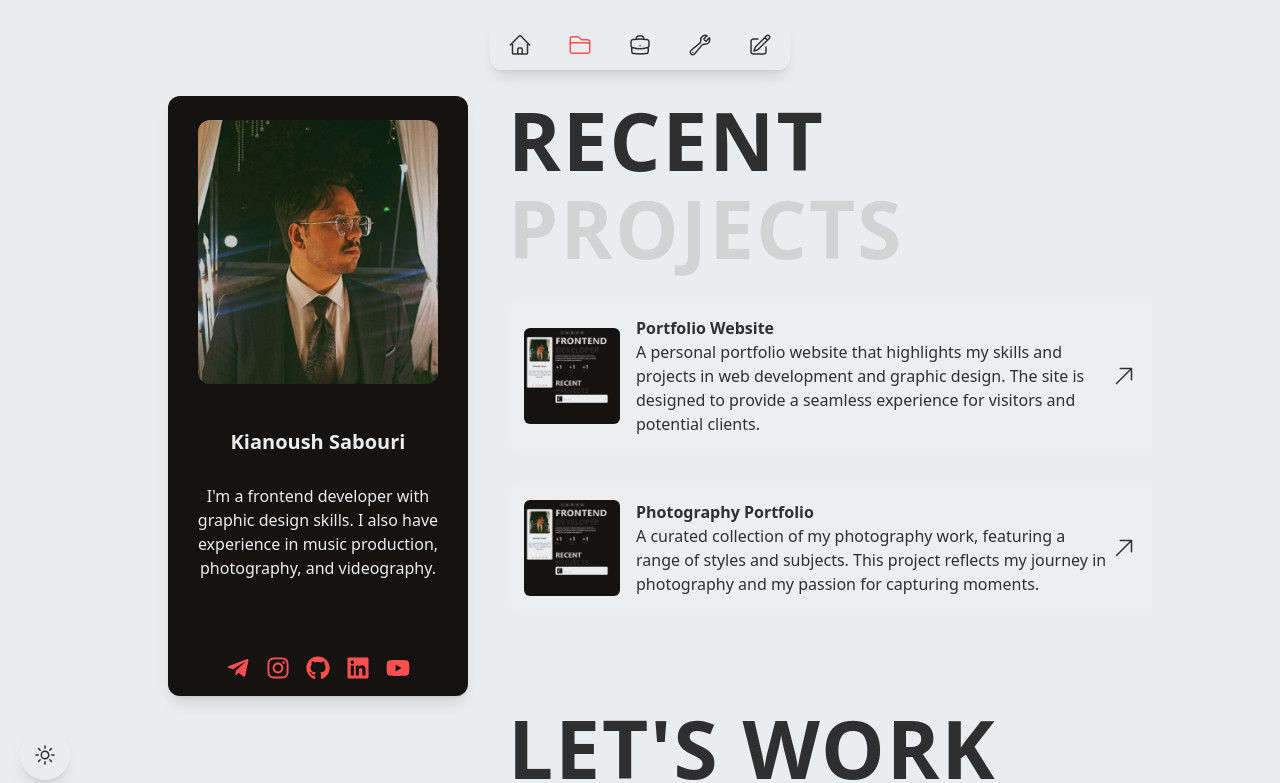
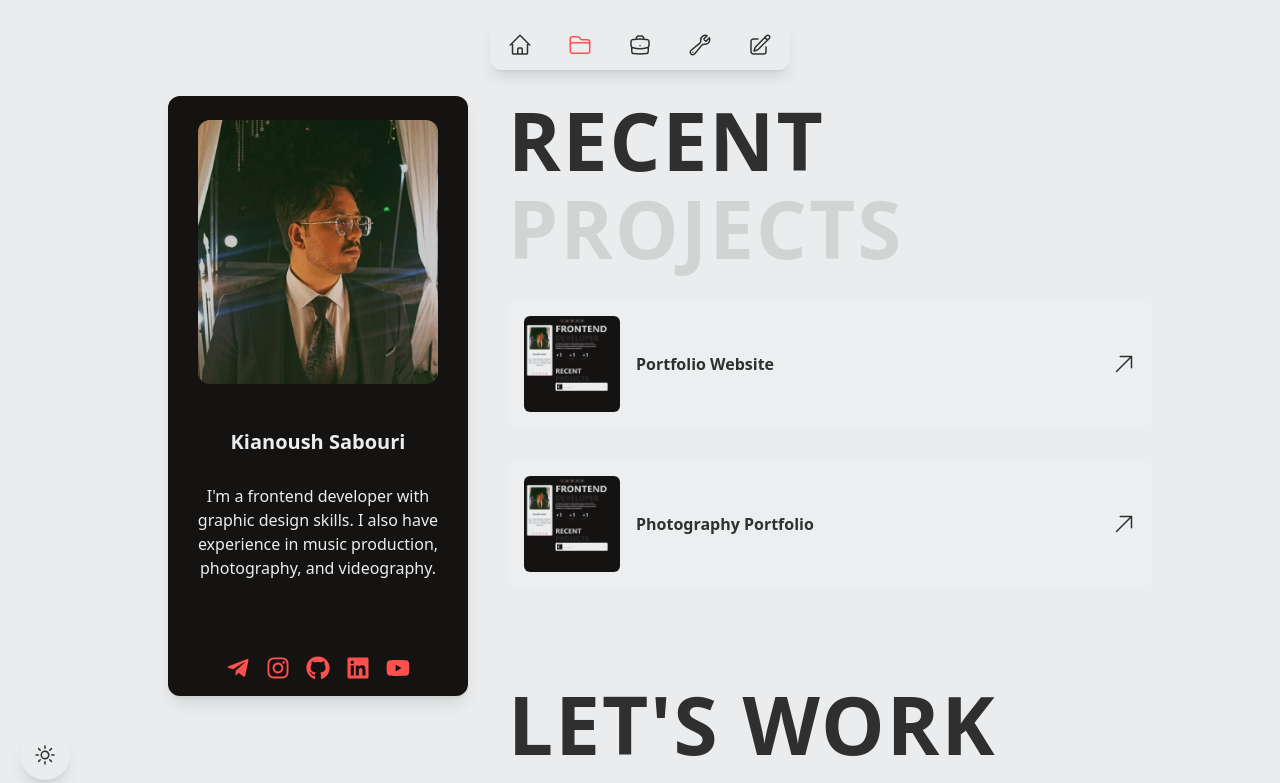
Before and after one commit to kay-sb/Portfolio, a React (Vite) app: page /projects in a window 1280 px wide. Shown: the top 783 px of the page. Built offline with nearby package versions, Linux system fonts and the light colour scheme.

Commit message:
refactor: remove description field from RecentProjects component

```diff
--- a/src/components/RecentProjects.tsx
+++ b/src/components/RecentProjects.tsx
@@ -55,7 +55,7 @@ const ProjectList: React.FC = () => {
               <img
                 src={project.image} // Display project thumbnail
                 alt="Thumbnail"
-                className="w-24 h-24 rounded-md mr-4" // Thumbnail styling
+                className="w-16 h-16 md:w-24 md:h-24 rounded-md mr-4" // Thumbnail styling
               />
               <div className="flex-1"> {/* Container for project details */}
                 <h3
@@ -65,13 +65,6 @@ const ProjectList: React.FC = () => {
                 >
                   {project.title} {/* Display project title */}
                 </h3>
-                <p
-                  className={ // Display project description
-                    darkMode ? "text-text-title-light" : "text-text-title-dark"
-                  }
-                >
-                  {project.description} {/* Display full project description */}
-                </p>
               </div>
               <div> {/* Icon container */}
                 <svg
```
